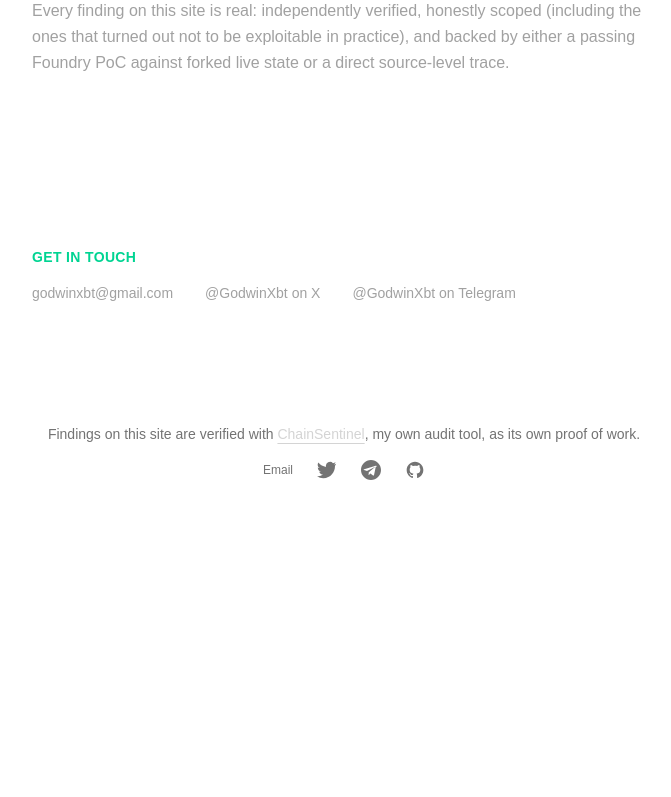
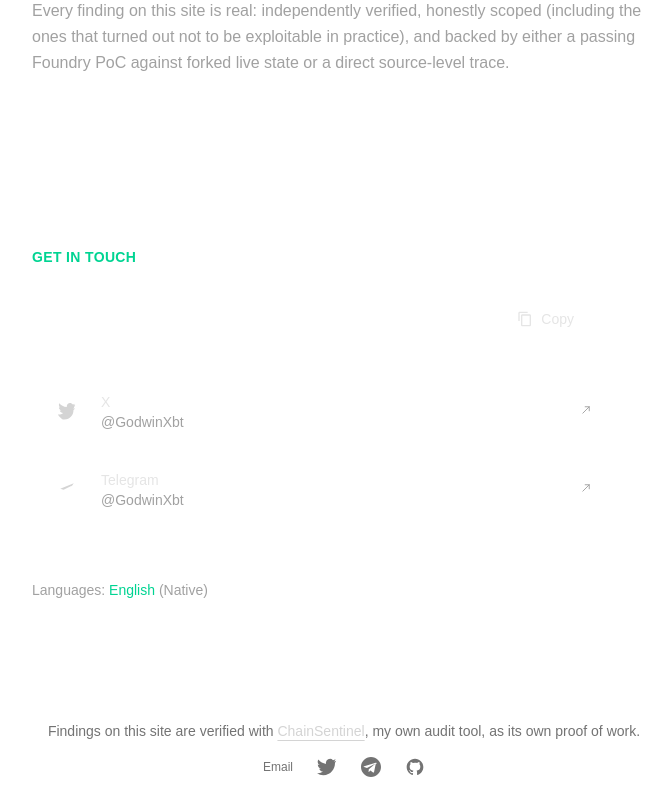
Before and after one commit to Godwin-web3/portfolio, a Next.js app: page /about in a window 1280 px wide. Shown: the part 665-1462 px from the top of the page, without its empty margins (296-967 px from the left). Before the commit the page ends 1185 px from the top, so only its background shows below. Built offline with nearby package versions, Linux system fonts and the light colour scheme.

Commit message:
feat: improve contact UI — add Contact component and use it in About page

```diff
--- a/app/about/page.tsx
+++ b/app/about/page.tsx
@@ -1,5 +1,6 @@
 import type { Metadata } from "next";
 import Image from "next/image";
+import Contact from "../components/Contact";
 
 export const metadata: Metadata = {
   title: "About — Godwin",
@@ -59,31 +60,7 @@ export default function AboutPage() {
         </a>
       </div>
 
-      <div className="mt-12 border-t border-white/10 pt-8">
-        <p className="text-sm font-semibold uppercase tracking-wide text-emerald-400">Get in touch</p>
-        <div className="mt-4 flex flex-wrap gap-x-8 gap-y-3 text-sm">
-          <a
-            href="mailto:godwinxbt@gmail.com"
-            className="text-neutral-400 transition hover:text-white"
-          >
-            godwinxbt@gmail.com
-          </a>
-          <a
-            href="https://x.com/GodwinXbt"
-            target="_blank"
-            className="text-neutral-400 transition hover:text-white"
-          >
-            @GodwinXbt on X
-          </a>
-          <a
-            href="https://t.me/GodwinXbt"
-            target="_blank"
-            className="text-neutral-400 transition hover:text-white"
-          >
-            @GodwinXbt on Telegram
-          </a>
-        </div>
-      </div>
+      <Contact />
     </div>
   );
 }
--- /dev/null
+++ b/app/components/Contact.tsx
@@ -0,0 +1,96 @@
+"use client";
+
+import { useState } from "react";
+
+export default function Contact() {
+  const [copied, setCopied] = useState(false);
+
+  const email = "godwinxbt@gmail.com";
+  const socials = [
+    { name: "X", href: "https://x.com/GodwinXbt", label: "@GodwinXbt" },
+    { name: "Telegram", href: "https://t.me/GodwinXbt", label: "@GodwinXbt" },
+  ];
+
+  async function copyEmail() {
+    try {
+      await navigator.clipboard.writeText(email);
+      setCopied(true);
+      setTimeout(() => setCopied(false), 1800);
+    } catch {
+      // ignore failures silently; modern browsers on secure origins should work
+    }
+  }
+
+  return (
+    <div className="mt-12 border-t border-white/10 pt-8">
+      <p className="text-sm font-semibold uppercase tracking-wide text-emerald-400">
+        Get in touch
+      </p>
+
+      {/* Email box */}
+      <div className="mt-4 flex items-center justify-between w-full max-w-xl bg-white/2 border border-white/6 rounded-md px-5 py-4">
+        <div className="text-white text-sm font-medium break-words">{email}</div>
+        <button
+          type="button"
+          onClick={copyEmail}
+          aria-label={`Copy ${email}`}
+          className="inline-flex items-center gap-2 rounded-md px-3 py-2 border border-white/8 bg-transparent text-neutral-200 hover:bg-white/3 transition"
+        >
+          {copied ? (
+            <svg width="16" height="16" viewBox="0 0 24 24" fill="none" className="text-emerald-400">
+              <path d="M9 16.2 4.8 12 3.4 13.4 9 19l12-12L19.6 5.6 9 16.2z" fill="currentColor" />
+            </svg>
+          ) : (
+            <svg width="16" height="16" viewBox="0 0 24 24" fill="none" className="text-neutral-200">
+              <path d="M16 1H4c-1.1 0-2 .9-2 2v12h2V3h12V1zm3 4H8c-1.1 0-2 .9-2 2v14c0 1.1.9 2 2 2h11c1.1 0 2-.9 2-2V7c0-1.1-.9-2-2-2zm0 16H8V7h11v14z" fill="currentColor" />
+            </svg>
+          )}
+          <span className="text-sm">{copied ? "Copied" : "Copy"}</span>
+        </button>
+      </div>
+
+      {/* Stacked social buttons */}
+      <div className="mt-6 flex flex-col gap-3 max-w-xl">
+        {socials.map((s) => (
+          <a
+            key={s.href}
+            href={s.href}
+            target="_blank"
+            rel="noopener noreferrer"
+            className="flex items-center justify-between gap-4 px-4 py-3 rounded-md bg-white/2 border border-white/6 hover:bg-white/3 transition"
+          >
+            <div className="flex items-center gap-4">
+              <span className="w-9 h-9 flex items-center justify-center text-neutral-300">
+                {/* simple platform icon */}
+                {s.name === "X" ? (
+                  <svg width="18" height="18" viewBox="0 0 24 24" fill="currentColor" aria-hidden>
+                    <path d="M23 2.3c-.8.4-1.6.7-2.4.8.9-.5 1.6-1.3 1.9-2.2-.8.5-1.7.8-2.6 1C18.8.9 17.5 0 16 0c-2.4 0-4.3 1.9-4.3 4.3 0 .3 0 .7.1 1C7.4 5 4 3.2 1.8.3c-.4.7-.6 1.5-.6 2.3 0 1.5.8 2.8 2 3.5-.7 0-1.4-.2-2-.5v.1c0 2.1 1.4 3.9 3.3 4.3-.4.1-.9.1-1.3.1-.3 0-.6 0-.9-.1.6 1.9 2.4 3.2 4.5 3.3-1.6 1.3-3.6 2.1-5.8 2.1-.4 0-.8 0-1.2-.1C4 21 6.1 22 8.4 22c7.9 0 12.2-6.5 12.2-12.1v-.6c.9-.6 1.7-1.4 2.3-2.4-.8.3-1.5.5-2.3.6z" />
+                  </svg>
+                ) : (
+                  <svg width="18" height="18" viewBox="0 0 24 24" fill="currentColor" aria-hidden>
+                    <path d="M21 3L3 10.2l4.4 1.4L19 6l-5.8 8.1L21 3z" />
+                  </svg>
+                )}
+              </span>
+              <div className="text-left">
+                <div className="text-sm font-medium text-neutral-200">{s.name}</div>
+                <div className="text-sm text-neutral-400">{s.label}</div>
+              </div>
+            </div>
+
+            {/* external arrow */}
+            <svg width="14" height="14" viewBox="0 0 24 24" fill="none" className="text-neutral-400">
+              <path d="M14 3h7v7" stroke="currentColor" strokeWidth="1.6" strokeLinecap="round" strokeLinejoin="round" />
+              <path d="M10 14L21 3" stroke="currentColor" strokeWidth="1.6" strokeLinecap="round" strokeLinejoin="round" />
+            </svg>
+          </a>
+        ))}
+      </div>
+
+      {/* Language line to match existing content */}
+      <div className="mt-8 border-t border-white/6 pt-6 text-sm text-neutral-400">
+        Languages: <span className="text-emerald-400 font-medium">English</span> (Native)
+      </div>
+    </div>
+  );
+}
```
